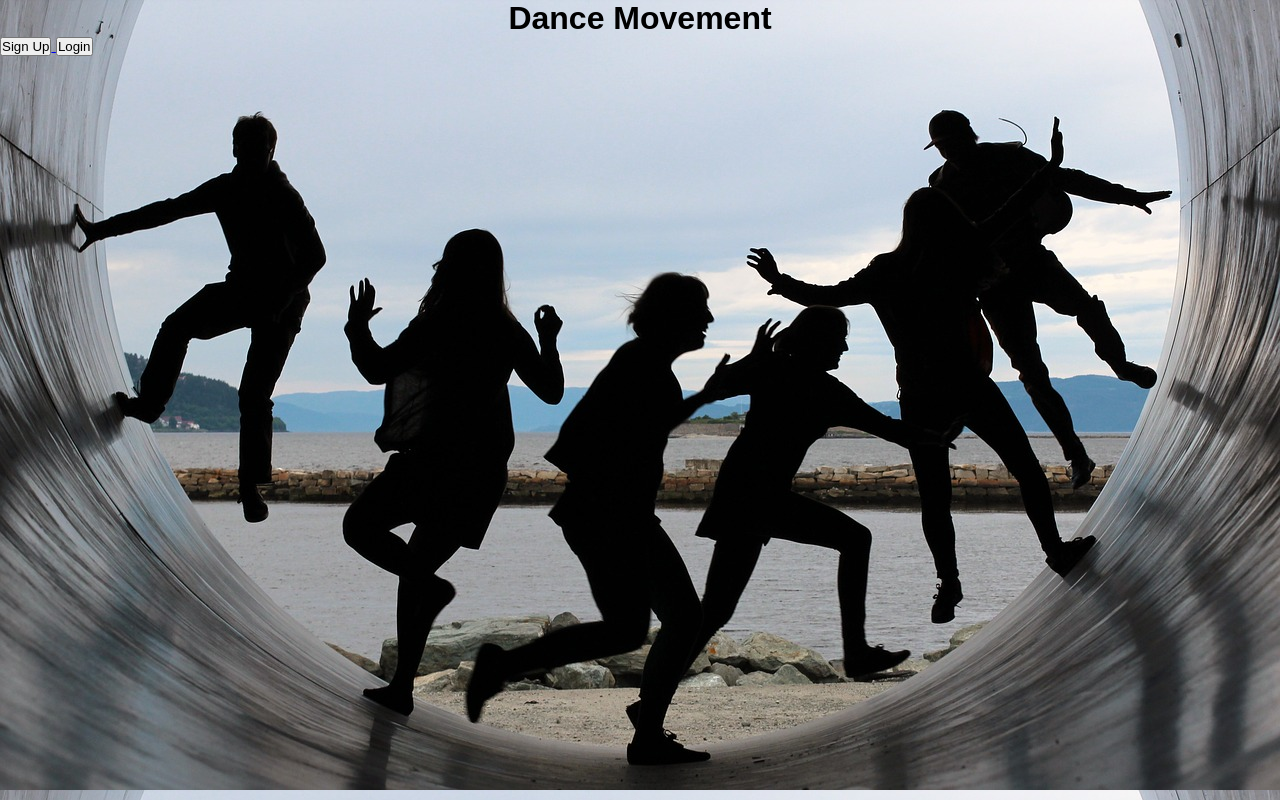
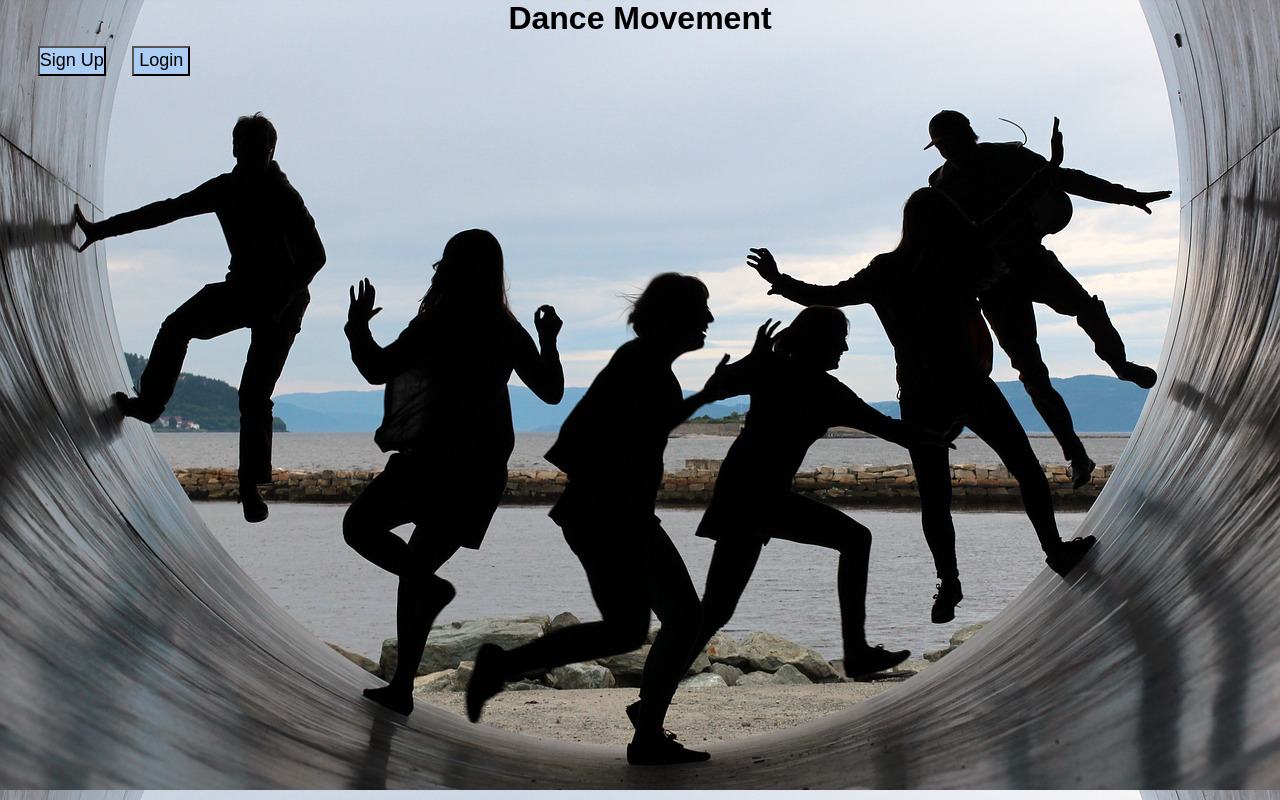
Before and after one commit to stevezhuravel/danceMovement, a plain HTML site: page index.html in a window 1280 px wide. Drawn offline with Linux system fonts and the light colour scheme.

Commit message:
Update dance.css
Updated CSS for index.html

```diff
--- a/cssFiles/dance.css
+++ b/cssFiles/dance.css
@@ -8,6 +8,34 @@ body{
 }
 h1{
     text-align: center;
+}
+
+.signupbuttom button{
+    outline: none;
+    height: 30px;
+    background: rgb(171, 205, 243);
+    font-size: 18px;
+    cursor: pointer;
+    color: #000;
+    position: absolute;
+    float: left;
+    top: 20px;
+    margin: 2% 1cm;
+
+}
+
+.loginbuttom button{
+    outline: none;
+    height: 30px;
+    width: 58px;
+    background: rgb(171, 205, 243);
+    font-size: 18px;
+    cursor: pointer;
+    color: #000;
+    position: absolute;
+    float: none;
+    top: 20px;
+    margin: 2% 3.5cm;
 }
 
 .loginbox{
```
